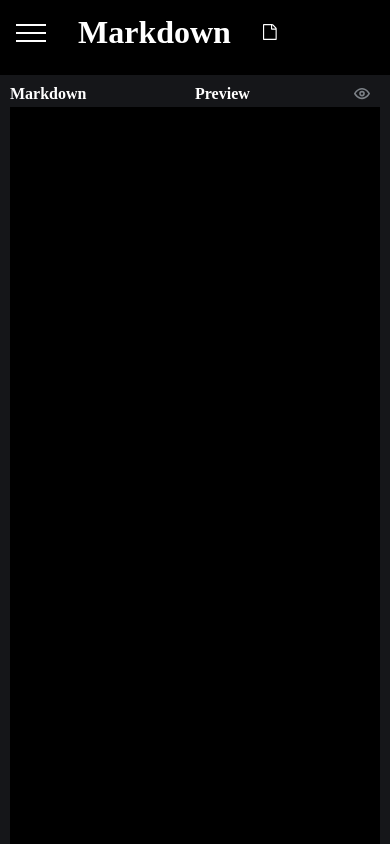
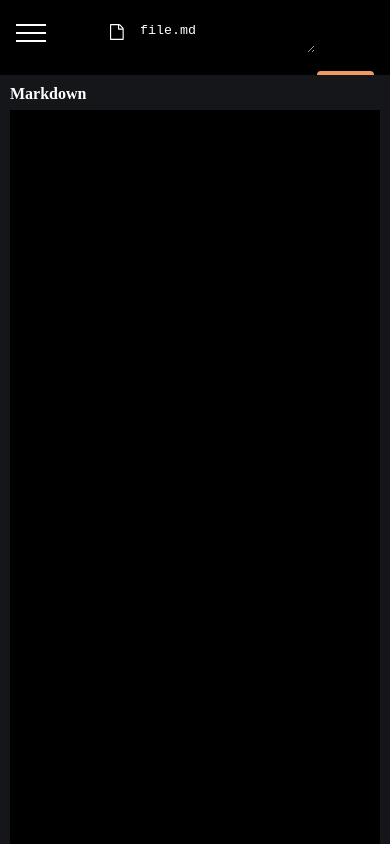
Before and after one commit to calebkoehn/MarkdownEditor, a website: page public/index.html in a window 390 px wide. Shown: the top 844 px of the page. Drawn offline with Linux system fonts and the light colour scheme.

Commit message:
updated mobile styling

```diff
--- a/public/index.html
+++ b/public/index.html
@@ -12,9 +12,9 @@
     <div class="nav">
         <ul>
             <li class="header-left" style="margin-top: 10px; "><img src="./assets/icon-menu.svg" alt="icon-menu"></li>
-            <li class="header-left"><h1>Markdown</h1></li>
+            <li class="header-left"><h1 class="header-name">Markdown</h1></li>
             <li class="header-left" style="margin-top: 10px;"><img src="./assets/icon-document.svg" alt="document icon"></li>
-            <li class="header-left-stacked"style="margin-top: 10px;">Document Name<br><textarea class="file" style="background-color: black;border: 0px; color: white;">file.md</textarea></li>
+            <li class="header-left-stacked"style="margin-top: 10px;"><span class="document-name">Document Name</span><br><textarea class="file" style="background-color: black;border: 0px; color: white;">file.md</textarea></li>
             <li class="header-right"><button class="header-button"><img src="./assets/icon-save.svg" alt="save icon"> Save Changes</button></li>
             <li class="header-right" style="margin-top: 10px;"><button class="delete-button"><img src="./assets/icon-delete.svg" alt="delete file icon"></button></li>
         </ul>
@@ -30,7 +30,7 @@
 
         <div class="right-body">
             <div id="right-body-header">
-                <h4>Preview</h4>
+                <h4 class="preview-text">Preview</h4>
                 <img src="./assets/icon-show-preview.svg"  alt="show icon">
             </div>
             <div class="preview">
--- a/public/style.css
+++ b/public/style.css
@@ -57,6 +57,7 @@ li {
 }
 .delete-button {
     background-color: black;
+    border: none;
 }
 
 .left-body {
@@ -100,3 +101,49 @@ li {
     border: none;
     margin-top: 2%;
 }
+
+@media only screen and (max-width: 600px){
+    h1.header-name{
+        display: none;
+    }
+}
+
+@media only screen and (max-width: 600px){
+    span.document-name{
+        display: none;
+    }
+}
+@media only screen and (max-width: 600px){
+    textarea.file{
+        margin-top: -15px;
+    }
+}
+
+@media only screen and (max-width: 710px){
+    button.header-button{
+        font-size: 0%;
+    }
+}
+
+@media only screen and (max-width: 600px){
+    h4.preview-text{
+        display: none;
+    }
+}
+@media only screen and (max-width: 600px){
+    div.preview{
+        display: none;
+    }
+}
+@media only screen and (max-width: 600px){
+    div.left-body{
+        width: 100%;
+        padding-left: 10px;
+        padding-right: 10px;
+    }
+}
+@media only screen and (max-width: 600px){
+    div.right-body{
+        display: none;
+    }
+}
```
Also changed, not shown: mobileStyle.css (added).
